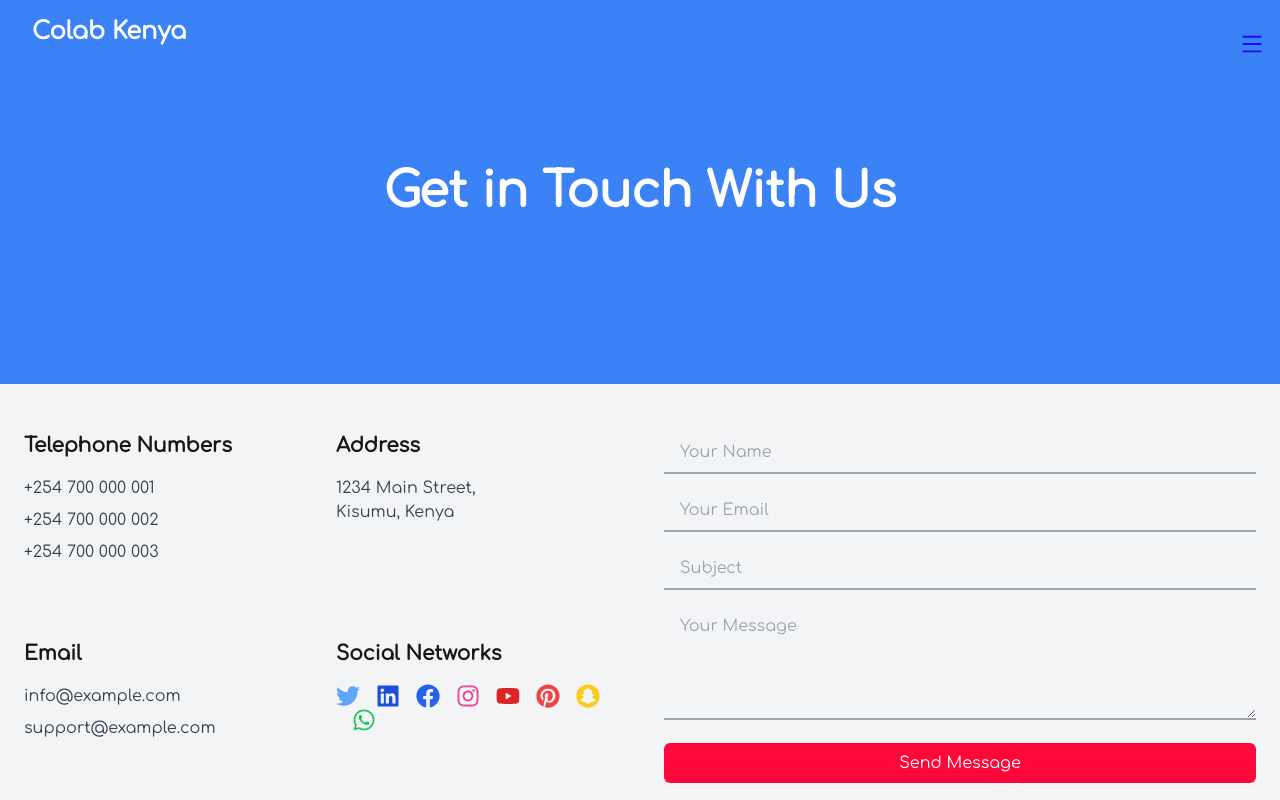
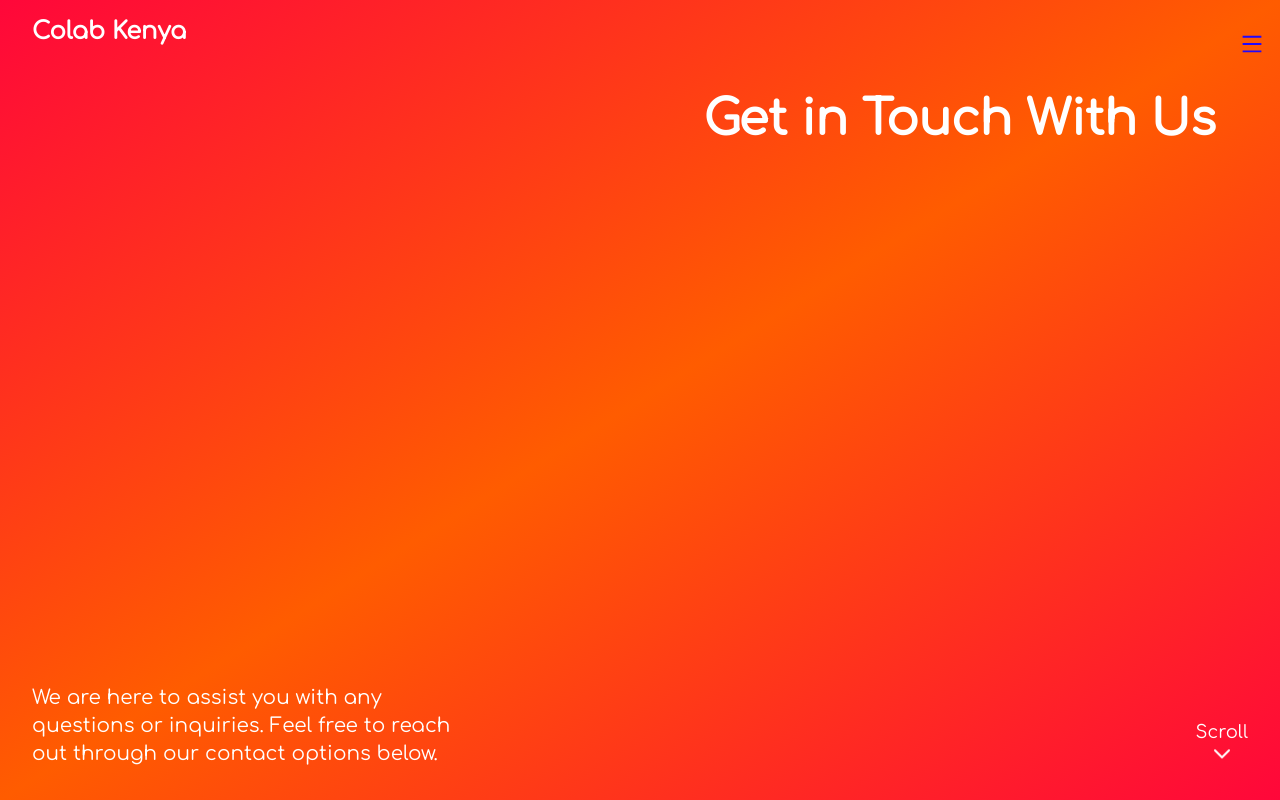
Before and after one commit to Daniel-627/colab, a Next.js app: page /contact in a window 1280 px wide. Shown: the top 800 px of the page. Built offline with nearby package versions, Linux system fonts and the light colour scheme.

Commit message:
Styling Contacts

```diff
--- a/app/contact/page.tsx
+++ b/app/contact/page.tsx
@@ -1,47 +1,106 @@
+'use client'
+
 import React from 'react';
 import { FaTwitter, FaLinkedin, FaWhatsapp, FaFacebook, FaInstagram, FaYoutube, FaPinterest, FaSnapchat } from 'react-icons/fa';
 import EmailForm from '@/components/EmailForm';
+import { motion } from 'framer-motion';
 
 const page = () => {
   return (
     <div className="bg-gray-100 min-h-screen">
       {/* Banner */}
-      <div className="h-96 bg-blue-500 text-white flex items-center justify-center">
-        <h1 className="text-5xl font-bold">Get in Touch With Us</h1>
+      <div className="relative h-screen bg-gradient-to-br from-[#ff073a] via-[#ff5c00] to-[#ff073a] text-white">
+        <motion.h1
+          className="absolute top-16 right-8 text-5xl font-bold lg:top-24 lg:right-16"
+          initial={{ opacity: 0, x: -50 }}
+          animate={{ opacity: 1, x: 0 }}
+          transition={{ duration: 0.8 }}
+        >
+          Get in Touch With Us
+        </motion.h1>
+
+        <motion.p
+          className="absolute bottom-8 left-8 text-lg lg:text-xl max-w-md text-left"
+          initial={{ opacity: 0, y: 50 }}
+          animate={{ opacity: 1, y: 0 }}
+          transition={{ duration: 1 }}
+        >
+          We are here to assist you with any questions or inquiries. Feel free to reach out through our contact options below.
+        </motion.p>
+
+        {/* Scroll Arrow */}
+        <motion.div
+          className="absolute bottom-8 right-8 text-white flex flex-col items-center"
+          initial={{ y: 0 }}
+          animate={{ y: [0, 10, 0] }}
+          transition={{ duration: 1.5, repeat: Infinity }}
+        >
+          <span className="text-lg">Scroll</span>
+          <svg
+            xmlns="http://www.w3.org/2000/svg"
+            fill="none"
+            viewBox="0 0 24 24"
+            strokeWidth="2"
+            stroke="currentColor"
+            className="w-6 h-6 animate-bounce"
+          >
+            <path strokeLinecap="round" strokeLinejoin="round" d="M19 9l-7 7-7-7" />
+          </svg>
+        </motion.div>
       </div>
 
-      <div className="container mx-auto px-6 py-12 grid grid-cols-1 lg:grid-cols-2 gap-12">
+      <div className="container mx-auto px-6 py-12 grid grid-cols-1 lg:grid-cols-3 gap-12">
         {/* Contact Groups */}
-        <div className="grid grid-cols-1 sm:grid-cols-2 gap-8">
+        <div className="lg:col-span-2 grid grid-cols-1 sm:grid-cols-2 gap-8">
           {/* Telephone Numbers */}
-          <div>
+          <motion.div
+            initial={{ opacity: 0, x: -50 }}
+            whileInView={{ opacity: 1, x: 0 }}
+            viewport={{ once: true }}
+            transition={{ duration: 0.6 }}
+          >
             <h2 className="text-xl font-bold mb-4">Telephone Numbers</h2>
             <ul className="space-y-2 text-gray-700">
-              <li>+254 700 000 001</li>
-              <li>+254 700 000 002</li>
-              <li>+254 700 000 003</li>
+              <li><a href="tel:+254700000001" className="hover:underline">+254 700 000 001</a></li>
+              <li><a href="tel:+254700000002" className="hover:underline">+254 700 000 002</a></li>
+              <li><a href="tel:+254700000003" className="hover:underline">+254 700 000 003</a></li>
             </ul>
-          </div>
+          </motion.div>
 
           {/* Address */}
-          <div>
+          <motion.div
+            initial={{ opacity: 0, x: 50 }}
+            whileInView={{ opacity: 1, x: 0 }}
+            viewport={{ once: true }}
+            transition={{ duration: 0.6 }}
+          >
             <h2 className="text-xl font-bold mb-4">Address</h2>
             <p className="text-gray-700">1234 Main Street,<br />Kisumu, Kenya</p>
-          </div>
+          </motion.div>
 
           {/* Email */}
-          <div>
+          <motion.div
+            initial={{ opacity: 0, x: -50 }}
+            whileInView={{ opacity: 1, x: 0 }}
+            viewport={{ once: true }}
+            transition={{ duration: 0.6 }}
+          >
             <h2 className="text-xl font-bold mb-4">Email</h2>
             <ul className="space-y-2 text-gray-700">
-              <li>info@example.com</li>
-              <li>support@example.com</li>
+              <li><a href="mailto:info@example.com" className="hover:underline">info@example.com</a></li>
+              <li><a href="mailto:support@example.com" className="hover:underline">support@example.com</a></li>
             </ul>
-          </div>
+          </motion.div>
 
           {/* Social Networks */}
-          <div>
+          <motion.div
+            initial={{ opacity: 0, x: 50 }}
+            whileInView={{ opacity: 1, x: 0 }}
+            viewport={{ once: true }}
+            transition={{ duration: 0.6 }}
+          >
             <h2 className="text-xl font-bold mb-4">Social Networks</h2>
-            <div className="flex flex-wrap space-x-4">
+            <div className="grid grid-cols-4 gap-4">
               <a href="https://twitter.com" target="_blank" rel="noopener noreferrer" className="text-2xl text-blue-400">
                 <FaTwitter />
               </a>
@@ -67,13 +126,19 @@ const page = () => {
                 <FaWhatsapp />
               </a>
             </div>
-          </div>
+          </motion.div>
         </div>
 
         {/* Contact Form */}
-        <div>
+        <motion.div
+          initial={{ opacity: 0, scale: 0.8 }}
+          whileInView={{ opacity: 1, scale: 1 }}
+          viewport={{ once: true }}
+          transition={{ duration: 0.8 }}
+          className="lg:col-span-1"
+        >
           <EmailForm />
-        </div>
+        </motion.div>
       </div>
     </div>
   );
```
